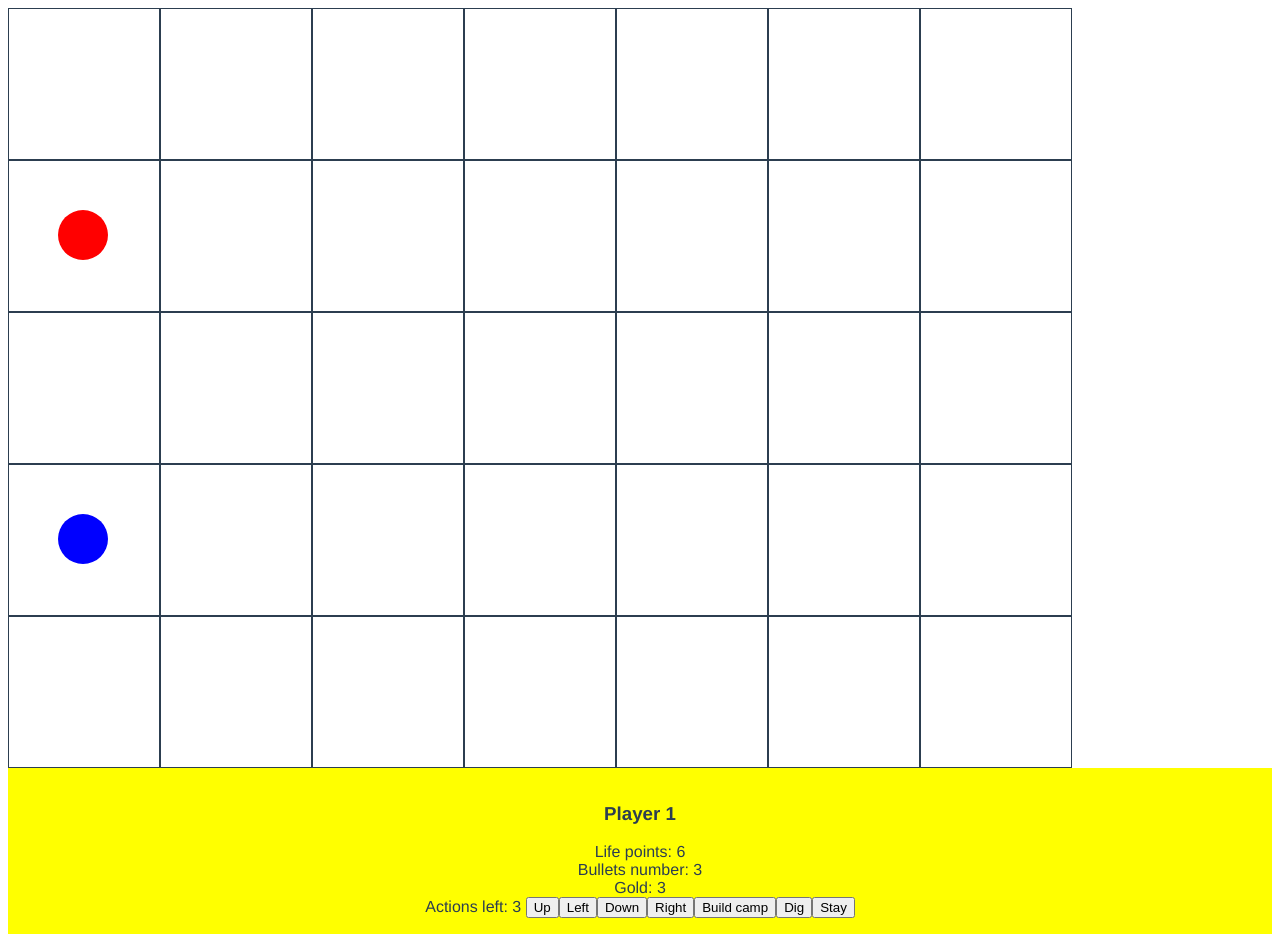
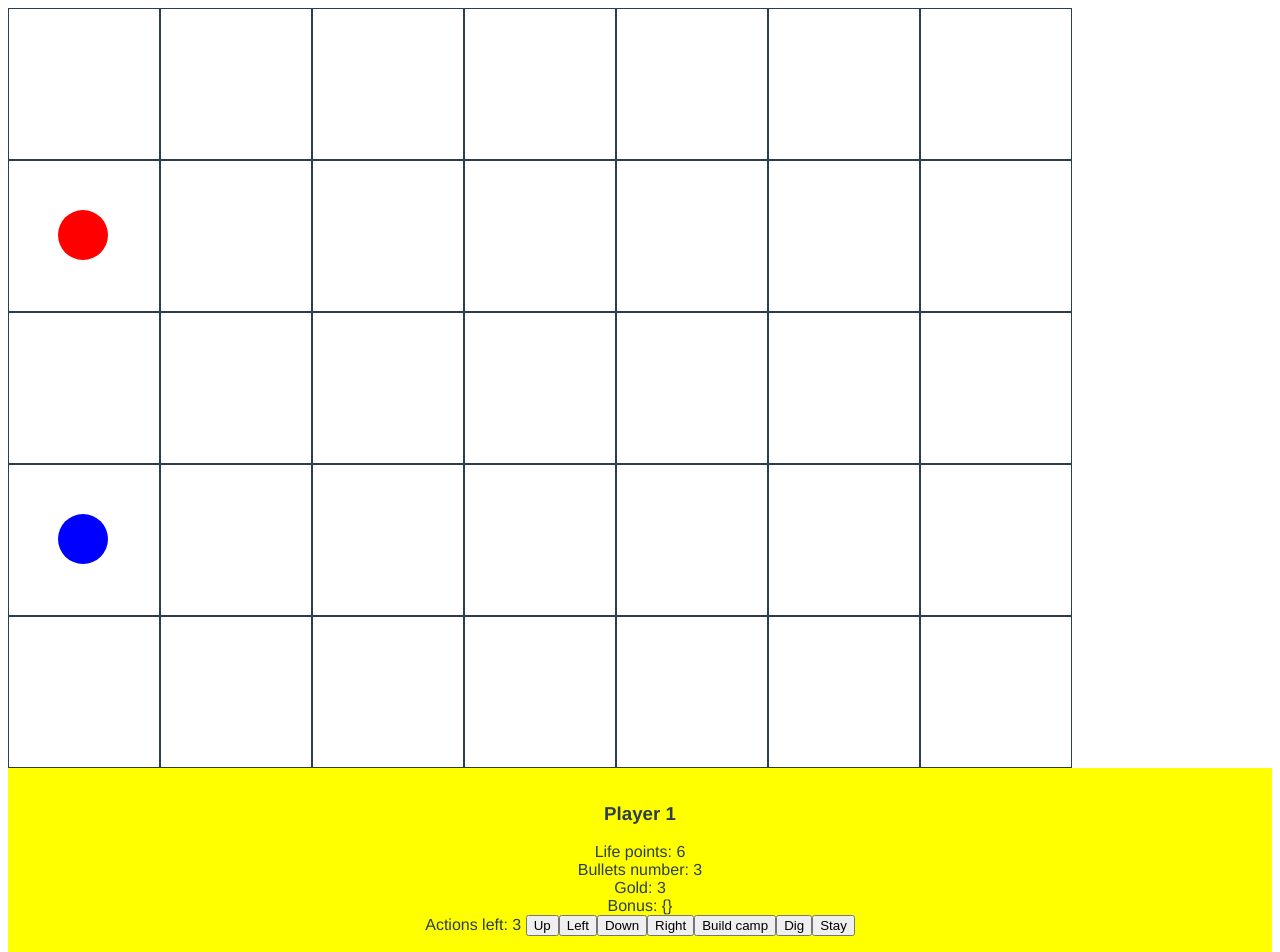
Before and after one commit to alexandreDavid/board-game-usa, a Vue app: page / in a window 1280 px wide. Shown: the top 952 px of the page. Built offline with nearby package versions, Linux system fonts and the light colour scheme.

Commit message:
Action wolf

```diff
--- a/src/components/PlayersControl.vue
+++ b/src/components/PlayersControl.vue
@@ -6,6 +6,7 @@
         <div>Life points: {{ player.life }}</div>
         <div>Bullets number: {{ player.bullets }}</div>
         <div>Gold: {{ player.gold }}</div>
+        <div>Bonus: {{ player.bonus }}</div>
       </div>
       <div v-if="activePlayerIdx === key && !activeTrade">
         <span>Actions left: {{ actionsLeft }} </span>
--- a/src/endTourCard.js
+++ b/src/endTourCard.js
@@ -19,12 +19,13 @@ const allCards = [
   }, {
     name: 'wolf',
     callback: function (player) {
-      return player.setAction('animals', {
+      const val = player.setAction('animals', {
         bullets: -2,
         gold: 1
       }, {
         life: -2
-      }) ? 'Wolf, bullet -2, gold +1' : 'Wolf, not enough bullets to kill it life -2'
+      })
+      return val.bullets ? `Wolf, bullet ${val.bullets}, gold +${val.gold}` : `Wolf, not enough bullets to kill it life ${val.life}`
     }
   }, {
     name: 'sickness',
@@ -55,19 +56,16 @@ const allCards = [
 const firstLevelCards = [
   {
     name: 'trade',
-    frequency: 0.2
+    frequency: 0.5
   }, {
     name: 'rabbit',
-    frequency: 0.3
+    frequency: 0
   }, {
     name: 'bullet',
-    frequency: 0.2
+    frequency: 0
   }, {
     name: 'wolf',
-    frequency: 0.2
-  }, {
-    name: 'bear',
-    frequency: 0.2
+    frequency: 0.5
   }, {
     name: 'sickness',
     frequency: 0.1
--- a/src/player.js
+++ b/src/player.js
@@ -64,7 +64,7 @@ export default class Player {
   getBonus (type) {
     return this.bonus[type] || {}
   }
-  setAction (type, enough, notEnough) {
+  setAction (type, enough, notEnough = {}) {
     let that = this
     function checkObj (obj, bonus) {
       let newObj = {
@@ -93,10 +93,12 @@ export default class Player {
       that.bullets = that.bullets + newObj.bullets
       that.life = that.life + newObj.life
       that.gold = that.gold + newObj.gold
-      return true
+      console.log(newObj)
+      return newObj
+
     }
     let bonus = this.getBonus(type)
-    return checkObj(enough, bonus) || (checkObj(notEnough, bonus) ? false : this.setDeath())
+    return checkObj(enough, bonus) || checkObj(notEnough, bonus) || this.setDeath()
   }
   setDeath () {
     this.bullets = -1
--- a/src/tradeCards.js
+++ b/src/tradeCards.js
@@ -15,6 +15,10 @@ const allCards = [
     name: 'digger',
     price: 2,
     text: '+1 gold per dig',
+    type: 'dig',
+    bonus: {
+      gold: 1
+    },
     frequency: 1
   },
   {
@@ -23,7 +27,7 @@ const allCards = [
     text: '-1 bullit for animals',
     type: 'animals',
     bonus: {
-      bullits: -1
+      bullets: 1
     },
     frequency: 1
   },
@@ -33,7 +37,7 @@ const allCards = [
     text: '-1 bullit for men',
     type: 'men',
     bonus: {
-      bullits: -1
+      bullets: 1
     },
     frequency: 1
   },
@@ -41,6 +45,10 @@ const allCards = [
     name: 'negociator',
     price: 2,
     text: '-1 cost per trade card',
+    type: 'trade',
+    bonus: {
+      gold: -1
+    },
     frequency: 1
   }
 ]
```
